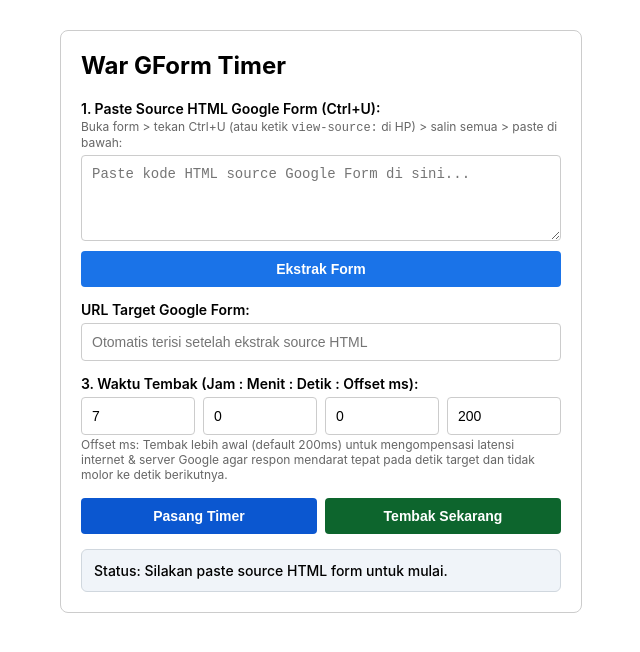
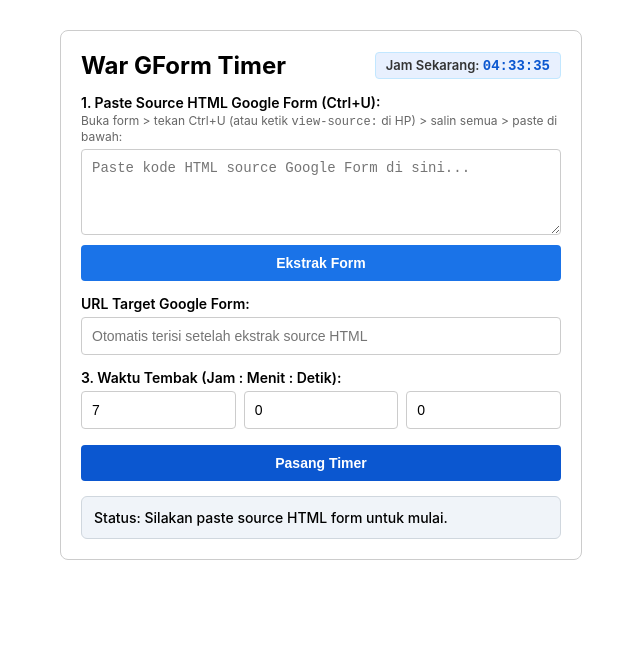
Before and after one commit to bagushd1/script-gform, a plain HTML site: page index.html in a window 1280 px wide. Shown: the whole page, without its empty margins (319-959 px from the left). Drawn offline with Linux system fonts and the light colour scheme.

Commit message:
feat: add live clock display and remove instant submit and offset controls

```diff
--- a/index.html
+++ b/index.html
@@ -25,7 +25,12 @@
   </style>
 </head>
 <body>
-  <h2 style="margin-top:0;">War GForm Timer</h2>
+  <div style="display: flex; justify-content: space-between; align-items: center; margin-bottom: 14px;">
+    <h2 style="margin: 0;">War GForm Timer</h2>
+    <div style="font-size: 13px; font-weight: 600; color: #333; background: #e8f0fe; padding: 4px 10px; border-radius: 4px; border: 1px solid #c2e7ff;">
+      Jam Sekarang: <span id="clock" style="font-family: monospace; color: #0b57d0; font-size: 14px;">--:--:--</span>
+    </div>
+  </div>
 
   <label for="source_input">1. Paste Source HTML Google Form (Ctrl+U):</label>
   <div class="hint">Buka form &gt; tekan Ctrl+U (atau ketik <code>view-source:</code> di HP) &gt; salin semua &gt; paste di bawah:</div>
@@ -40,18 +45,15 @@
     <div id="dynamic-fields"></div>
   </div>
 
-  <label>3. Waktu Tembak (Jam : Menit : Detik : Offset ms):</label>
+  <label>3. Waktu Tembak (Jam : Menit : Detik):</label>
   <div class="row">
     <input id="h" type="number" value="7" min="0" max="23" title="Jam">
     <input id="m" type="number" value="0" min="0" max="59" title="Menit">
     <input id="s" type="number" value="0" min="0" max="59" title="Detik">
-    <input id="offset" type="number" value="200" min="0" max="999" step="50" title="Offset Latensi Jaringan (ms)" placeholder="Offset ms">
   </div>
-  <div class="hint">Offset ms: Tembak lebih awal (default 200ms) untuk mengompensasi latensi internet & server Google agar respon mendarat tepat pada detik target dan tidak molor ke detik berikutnya.</div>
 
   <div class="row" style="margin-top: 16px;">
     <button id="btn" class="btn-main" style="margin-top: 0;" onclick="startWar()">Pasang Timer</button>
-    <button id="btn_instant" class="btn-action" style="margin-top: 0; background: #0d652d;" onclick="instantSubmit()">Tembak Sekarang</button>
     <button id="btn_cancel" class="btn-action" style="margin-top: 0; background: #c5221f; display: none;" onclick="cancelTimer()">Batal</button>
   </div>
   <div id="status">Status: Silakan paste source HTML form untuk mulai.</div>
@@ -69,8 +71,15 @@
     let wakeLock = null;
     let currentFormMeta = { pageHistory: "0", fbzx: null, fvv: "1" };
 
-    // Cegah tab tertutup secara tidak sengaja saat timer aktif
+    function updateClock() {
+      const el = document.getElementById("clock");
+      if (el) el.innerText = new Date().toTimeString().split(" ")[0];
+    }
+
+    // Cegah tab tertutup secara tidak sengaja saat timer aktif & jalankan jam real-time
     if (typeof window !== "undefined") {
+      updateClock();
+      setInterval(updateClock, 1000);
       window.addEventListener("beforeunload", (e) => {
         if (timer) {
           e.preventDefault();
@@ -477,35 +486,6 @@
       return true;
     }
 
-    function instantSubmit() {
-      const rawUrl = document.getElementById("url").value;
-      const targetUrl = normalizeUrl(rawUrl);
-
-      if (loadedFields.length === 0) {
-        return alert("Silakan paste source HTML form dan klik 'Ekstrak Form' terlebih dahulu!");
-      }
-      if (!targetUrl.startsWith("http")) {
-        return alert("URL Google Form tidak valid!");
-      }
-
-      if (!validateEntries()) return;
-
-      const entries = getEntriesToSubmit();
-      if (entries.length === 0) {
-        return alert("Isi minimal satu kolom jawaban sebelum kirim!");
-      }
-
-      cancelTimer();
-      const { form, searchParams } = preparePayload(targetUrl, entries);
-      dispatchPayload(targetUrl, form, searchParams);
-
-      const statusEl = document.getElementById("status");
-      statusEl.className = "sent";
-      const d = new Date();
-      const nowStr = `${d.toTimeString().split(" ")[0]}.${String(d.getMilliseconds()).padStart(3, "0")}`;
-      statusEl.innerHTML = `&#10004; <strong>Terkirim kencang!</strong> Form langsung ditembak pada pukul ${nowStr}.`;
-    }
-
     function startWar() {
       const rawUrl = document.getElementById("url").value;
       const targetUrl = normalizeUrl(rawUrl);
@@ -539,8 +519,7 @@
       const h = parseInt(document.getElementById("h").value, 10);
       const m = parseInt(document.getElementById("m").value, 10);
       const s = parseInt(document.getElementById("s").value, 10);
-      const offsetInput = document.getElementById("offset");
-      const offset = offsetInput ? Math.max(0, parseInt(offsetInput.value, 10) || 0) : 0;
+      const offset = 200; // Kompensasi default 200ms untuk latensi internet & server Google
 
       const now = new Date();
       let targetDate = new Date(now.getFullYear(), now.getMonth(), now.getDate(), h, m, s, 0);
@@ -577,7 +556,7 @@
         statusEl.className = "sent";
         const d = new Date();
         const sentTime = `${d.toTimeString().split(" ")[0]}.${String(d.getMilliseconds()).padStart(3, "0")}`;
-        statusEl.innerHTML = `&#10004; <strong>Terkirim kencang!</strong> Form ditembak pada pukul <strong>${sentTime}</strong> (Target: ${targetTimeStr}, Offset: ${offset}ms).`;
+        statusEl.innerHTML = `&#10004; <strong>Terkirim kencang!</strong> Form ditembak pada pukul <strong>${sentTime}</strong> (Target: ${targetTimeStr}).`;
       }
 
       function tick() {
```
